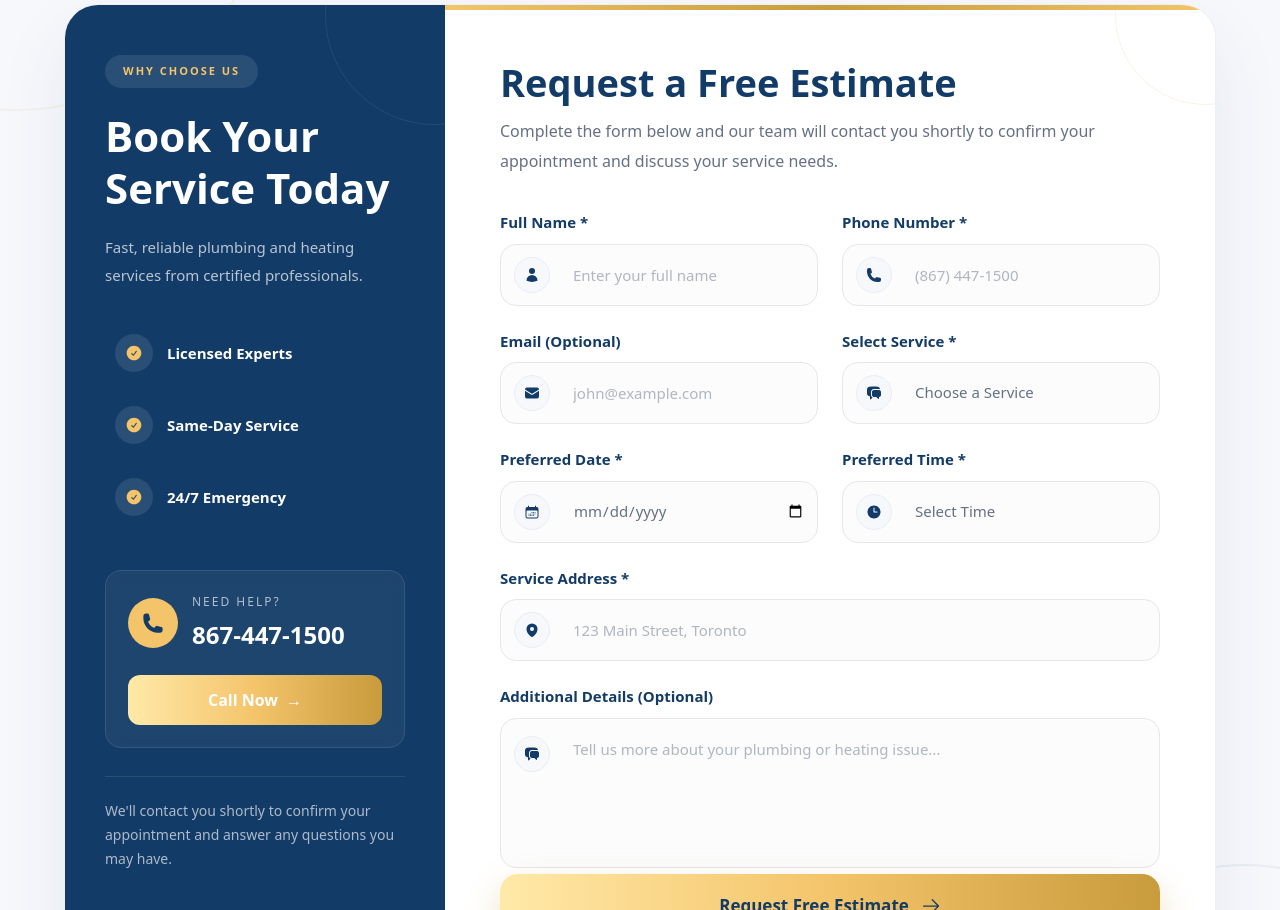
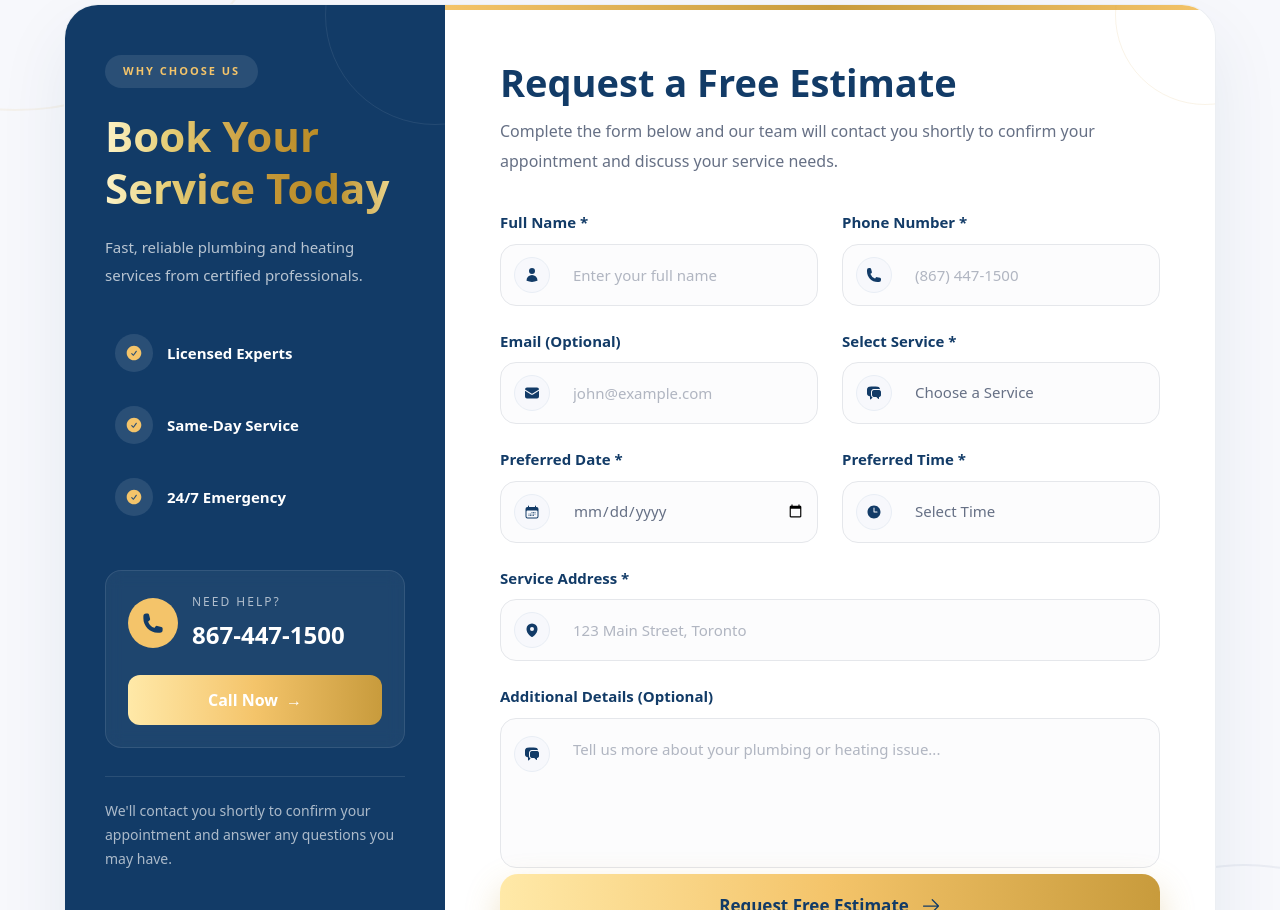
Before and after one commit to SanchitaGTMCanada/ac-plumbing, a Next.js app: page / in a window 1280 px wide. Shown: the part 4219-5129 px from the top of the page. Built offline with nearby package versions, Linux system fonts and the light colour scheme.

Commit message:
mailing system done

```diff
--- a/src/components/booking/Left.jsx
+++ b/src/components/booking/Left.jsx
@@ -61,17 +61,23 @@ export default function Left() {
         </span>
 
         {/* Heading */}
-
 <h2
   className="text-[34px] lg:text-[42px] font-bold leading-tight"
   style={{
-            marginTop: "22px", color:"white"
+    marginTop: "22px",
+    background:
+      "linear-gradient(90deg, #FDF3C7 0%, #E7D07A 20%, #C89B3C 50%, #B68923 75%, #F7E6A4 100%)",
+    WebkitBackgroundClip: "text",
+    backgroundClip: "text",
+    WebkitTextFillColor: "transparent",
+    display: "inline-block",
   }}
 >
   Book Your
   <br />
   Service Today
 </h2>
+
 
         {/* Description */}
 
```
Lines whose indentation alone changed are shown as unchanged.
